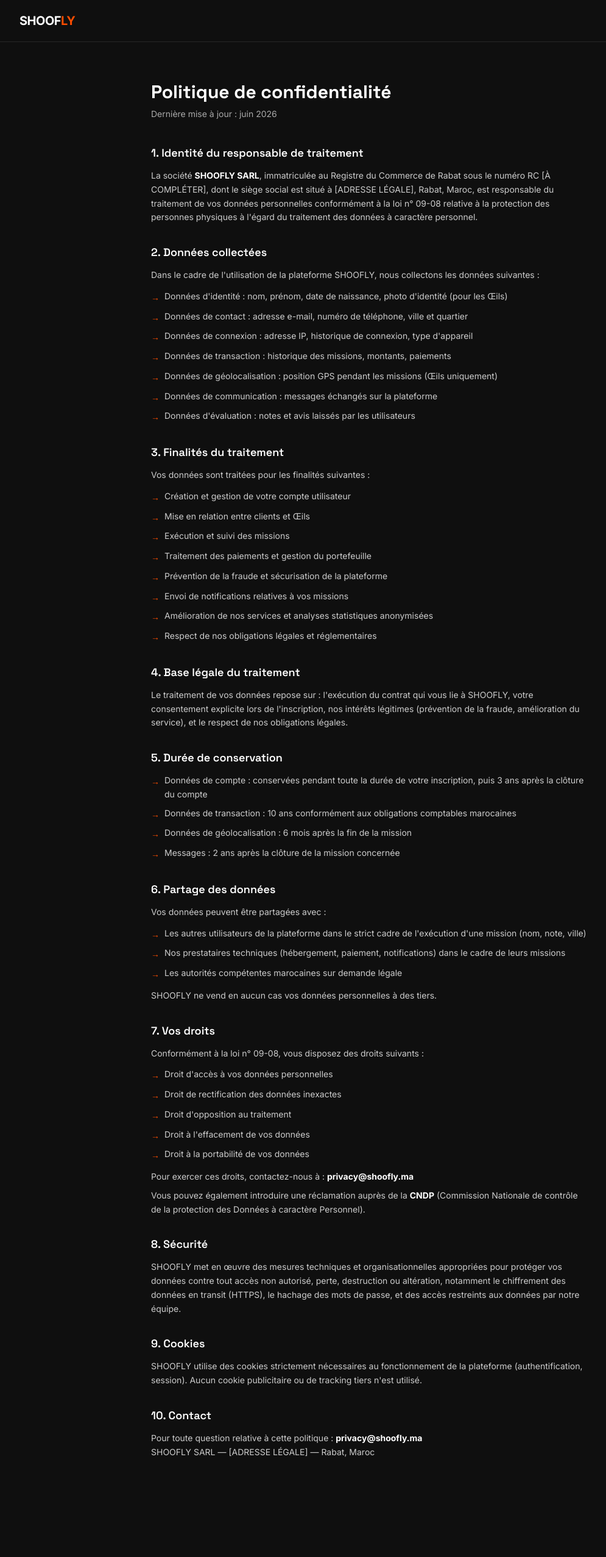
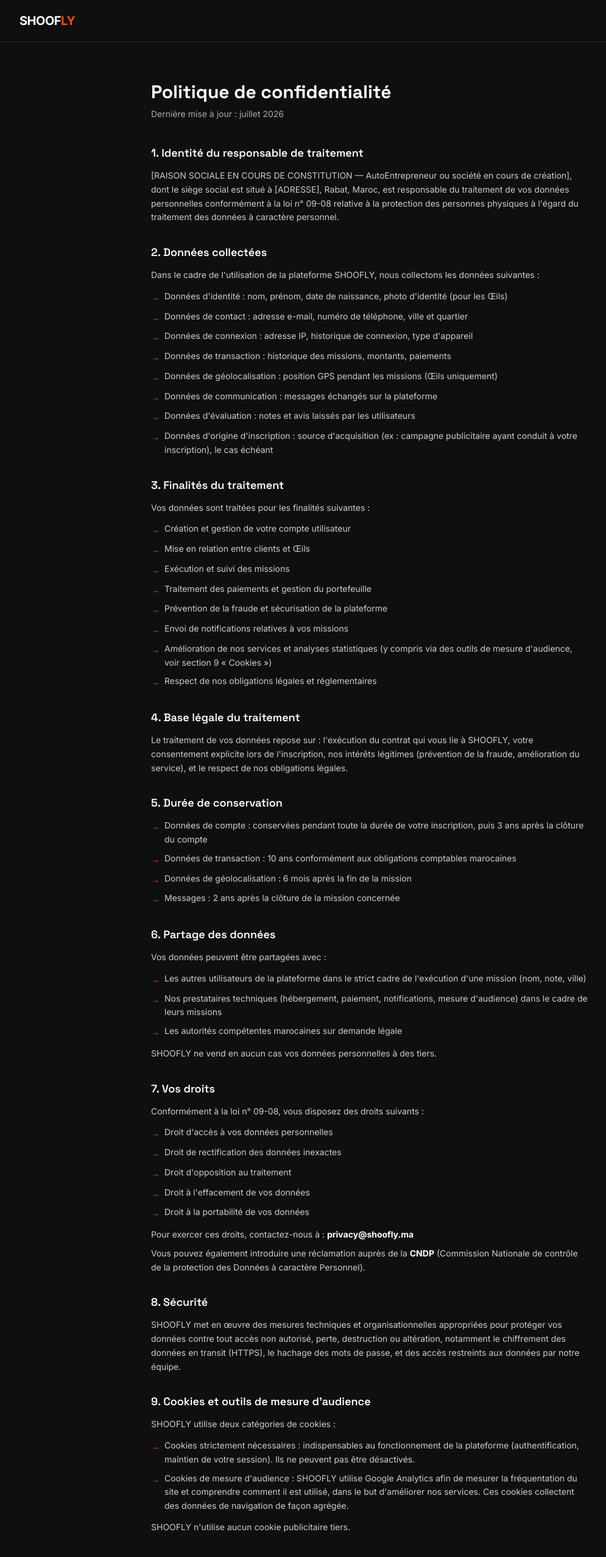
Before and after one commit to amikove/shoofly-react, a React (Vite) app: page /confidentialite in a window 1280 px wide. Shown: the top 2554 px of the page at 61% size, without its empty margins (32-1027 px from the left). Before the commit the page ends 2457 px from the top, so only its background shows below. Built offline with nearby package versions, Linux system fonts and the light colour scheme.

Commit message:
Update Confidentialite: honest cookie disclosure (Google Analytics), remove fixed company name

```diff
--- a/src/pages/legal/Confidentialite.jsx
+++ b/src/pages/legal/Confidentialite.jsx
@@ -11,13 +11,13 @@
       </nav>
       <div className="max-w-3xl mx-auto px-6 py-16">
         <h1 className="font-display font-bold text-3xl mb-2">Politique de confidentialité</h1>
-        <p className="text-[#AAA] text-sm mb-10">Dernière mise à jour : juin 2026</p>
+        <p className="text-[#AAA] text-sm mb-10">Dernière mise à jour : juillet 2026</p>
 
         <div className="space-y-8 text-[#CCC] text-sm leading-relaxed">
 
           <section>
             <h2 className="text-white font-semibold text-lg mb-3">1. Identité du responsable de traitement</h2>
-            <p>La société <strong className="text-white">SHOOFLY SARL</strong>, immatriculée au Registre du Commerce de Rabat sous le numéro RC [À COMPLÉTER], dont le siège social est situé à [ADRESSE LÉGALE], Rabat, Maroc, est responsable du traitement de vos données personnelles conformément à la loi n° 09-08 relative à la protection des personnes physiques à l'égard du traitement des données à caractère personnel.</p>
+            <p>[RAISON SOCIALE EN COURS DE CONSTITUTION — AutoEntrepreneur ou société en cours de création], dont le siège social est situé à [ADRESSE], Rabat, Maroc, est responsable du traitement de vos données personnelles conformément à la loi n° 09-08 relative à la protection des personnes physiques à l'égard du traitement des données à caractère personnel.</p>
           </section>
 
           <section>
@@ -32,6 +32,7 @@
                 'Données de géolocalisation : position GPS pendant les missions (Œils uniquement)',
                 'Données de communication : messages échangés sur la plateforme',
                 'Données d\'évaluation : notes et avis laissés par les utilisateurs',
+                'Données d\'origine d\'inscription : source d\'acquisition (ex : campagne publicitaire ayant conduit à votre inscription), le cas échéant',
               ].map((item, i) => (
                 <li key={i} className="flex items-start gap-2">
                   <span className="text-[#FF4D00] mt-0.5">→</span>
@@ -52,7 +53,7 @@
                 'Traitement des paiements et gestion du portefeuille',
                 'Prévention de la fraude et sécurisation de la plateforme',
                 'Envoi de notifications relatives à vos missions',
-                'Amélioration de nos services et analyses statistiques anonymisées',
+                'Amélioration de nos services et analyses statistiques (y compris via des outils de mesure d\'audience, voir section 9 « Cookies »)',
                 'Respect de nos obligations légales et réglementaires',
               ].map((item, i) => (
                 <li key={i} className="flex items-start gap-2">
@@ -91,7 +92,7 @@
             <ul className="space-y-2">
               {[
                 'Les autres utilisateurs de la plateforme dans le strict cadre de l\'exécution d\'une mission (nom, note, ville)',
-                'Nos prestataires techniques (hébergement, paiement, notifications) dans le cadre de leurs missions',
+                'Nos prestataires techniques (hébergement, paiement, notifications, mesure d\'audience) dans le cadre de leurs missions',
                 'Les autorités compétentes marocaines sur demande légale',
               ].map((item, i) => (
                 <li key={i} className="flex items-start gap-2">
@@ -130,13 +131,25 @@
           </section>
 
           <section>
-            <h2 className="text-white font-semibold text-lg mb-3">9. Cookies</h2>
-            <p>SHOOFLY utilise des cookies strictement nécessaires au fonctionnement de la plateforme (authentification, session). Aucun cookie publicitaire ou de tracking tiers n'est utilisé.</p>
+            <h2 className="text-white font-semibold text-lg mb-3">9. Cookies et outils de mesure d'audience</h2>
+            <p className="mb-3">SHOOFLY utilise deux catégories de cookies :</p>
+            <ul className="space-y-2">
+              {[
+                'Cookies strictement nécessaires : indispensables au fonctionnement de la plateforme (authentification, maintien de votre session). Ils ne peuvent pas être désactivés.',
+                'Cookies de mesure d\'audience : SHOOFLY utilise Google Analytics afin de mesurer la fréquentation du site et comprendre comment il est utilisé, dans le but d\'améliorer nos services. Ces cookies collectent des données de navigation de façon agrégée.',
+              ].map((item, i) => (
+                <li key={i} className="flex items-start gap-2">
+                  <span className="text-[#FF4D00] mt-0.5">→</span>
+                  <span>{item}</span>
+                </li>
+              ))}
+            </ul>
+            <p className="mt-3">SHOOFLY n'utilise aucun cookie publicitaire tiers.</p>
           </section>
 
           <section>
             <h2 className="text-white font-semibold text-lg mb-3">10. Contact</h2>
-            <p>Pour toute question relative à cette politique : <strong className="text-white">privacy@shoofly.ma</strong><br />SHOOFLY SARL — [ADRESSE LÉGALE] — Rabat, Maroc</p>
+            <p>Pour toute question relative à cette politique : <strong className="text-white">privacy@shoofly.ma</strong><br />[RAISON SOCIALE EN COURS DE CONSTITUTION] — [ADRESSE] — Rabat, Maroc</p>
           </section>
 
         </div>
```
